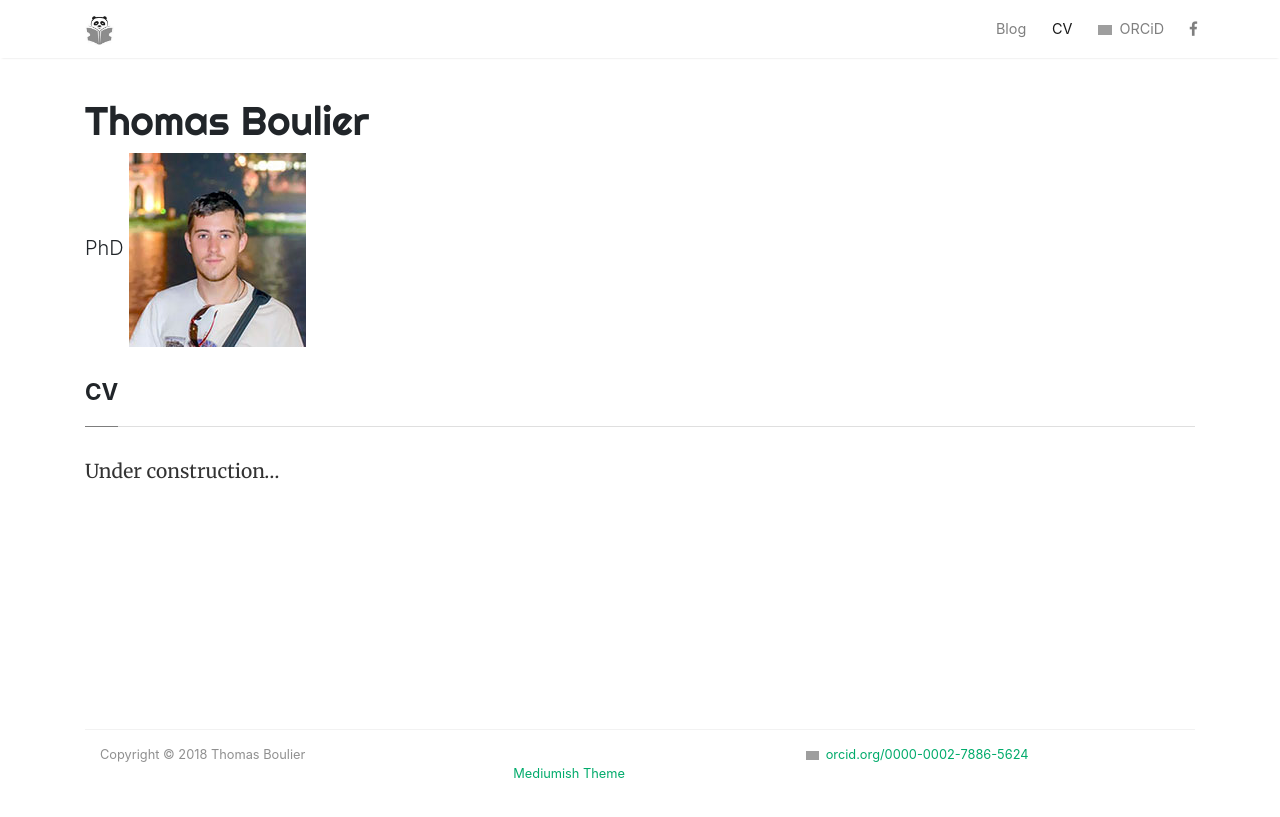
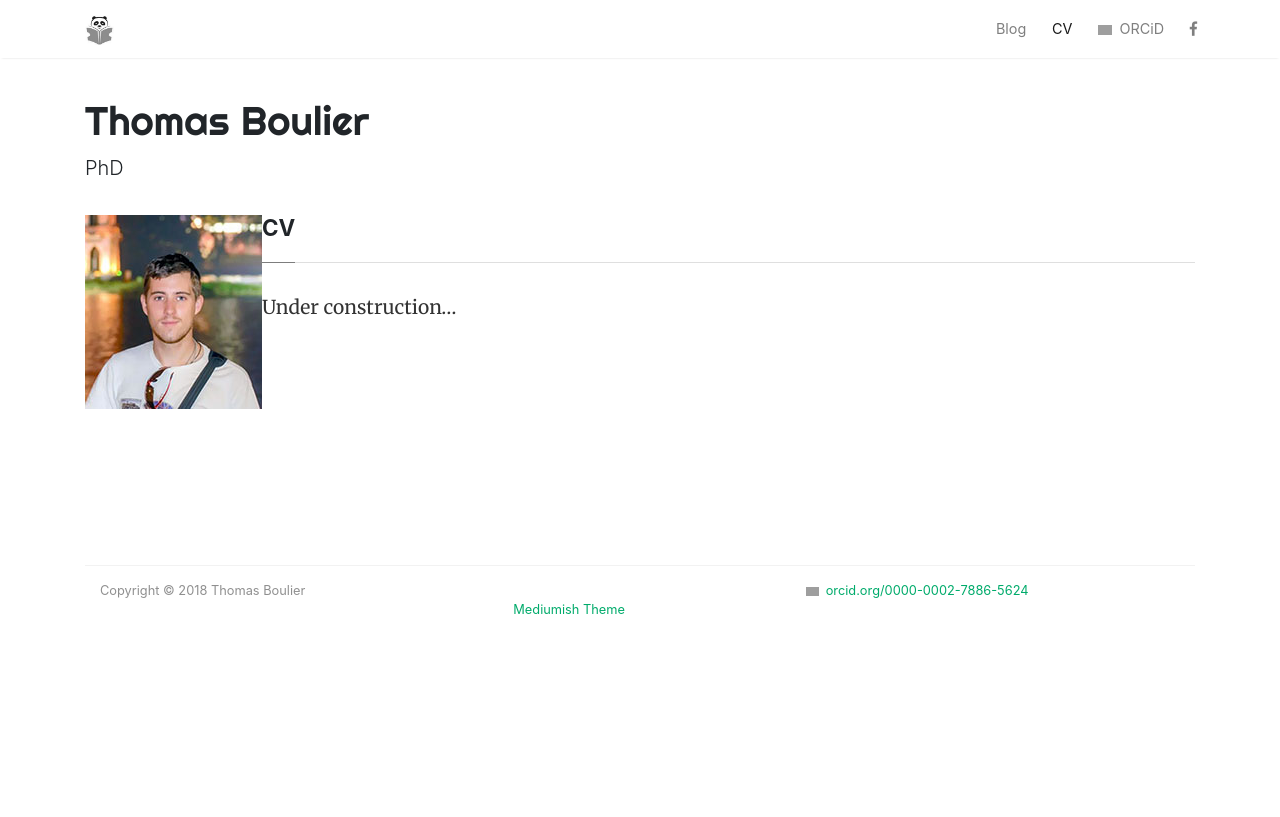
Before and after one commit to tboulier/tboulier.github.io, a Jekyll site: the page built from about.md, in a window 1280 px wide. Shown: the top 817 px of the page. Built offline with Jekyll 4.4.1, drawn with Linux system fonts in a browser that asks for light colours; nearby versions of some CDN libraries; comment, search, counter and statistics services are not loaded; grey boxes are pictures that could not be loaded.

Commit message:
align.me.5

```diff
--- a/_layouts/default.html
+++ b/_layouts/default.html
@@ -120,9 +120,10 @@
 <div class="mainheading">
     <h1 class="sitetitle">{{ site.name }} </h1>
     <p class="lead">
-         {{ site.description }} <img src="{{ site.baseurl }}/{{ site.me }}" align="middle">
+         {{ site.description }}
     </p>
 </div>
+<img src="{{ site.baseurl }}/{{ site.me }}" align="left">
 
 
 
```
